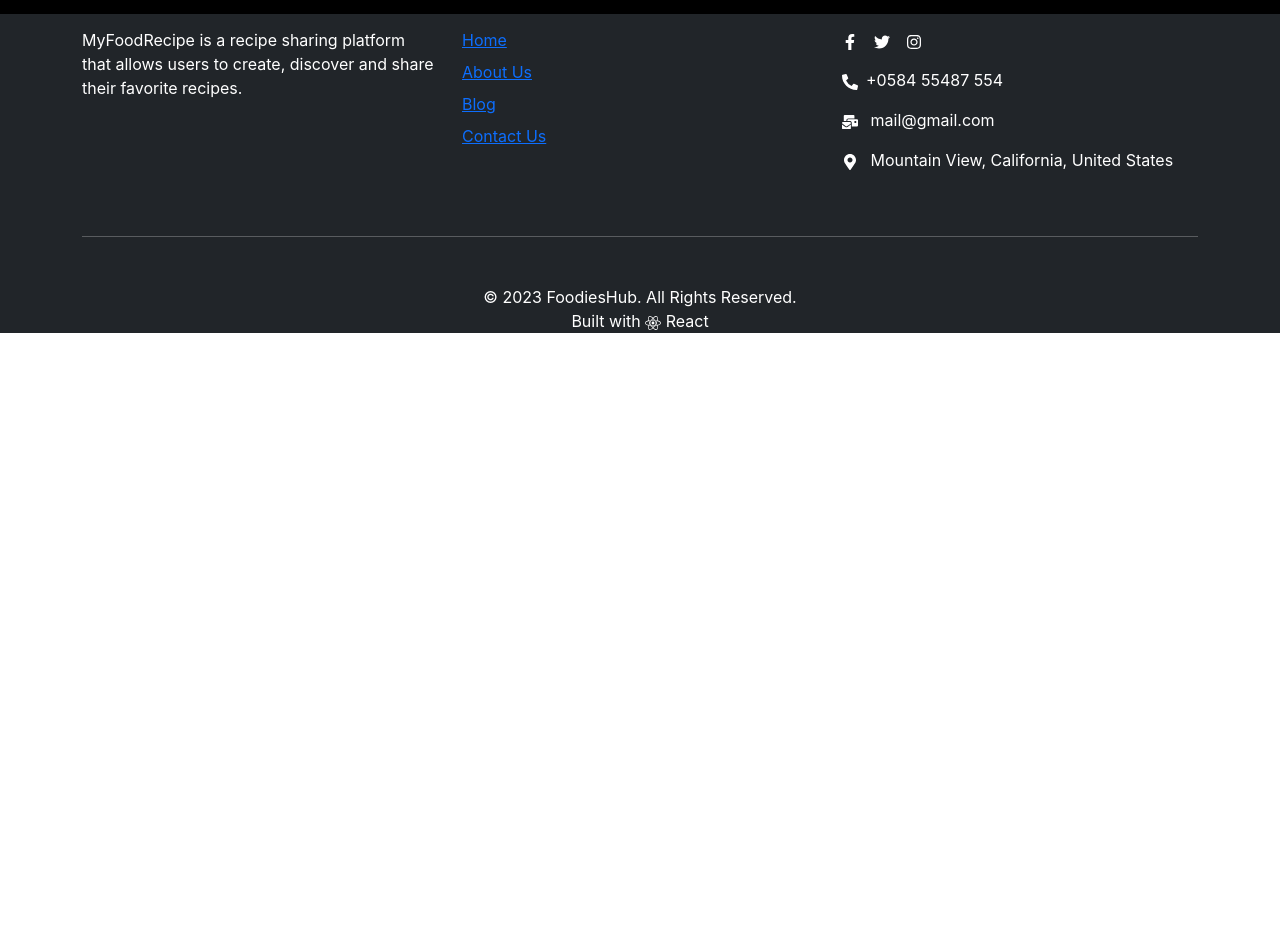
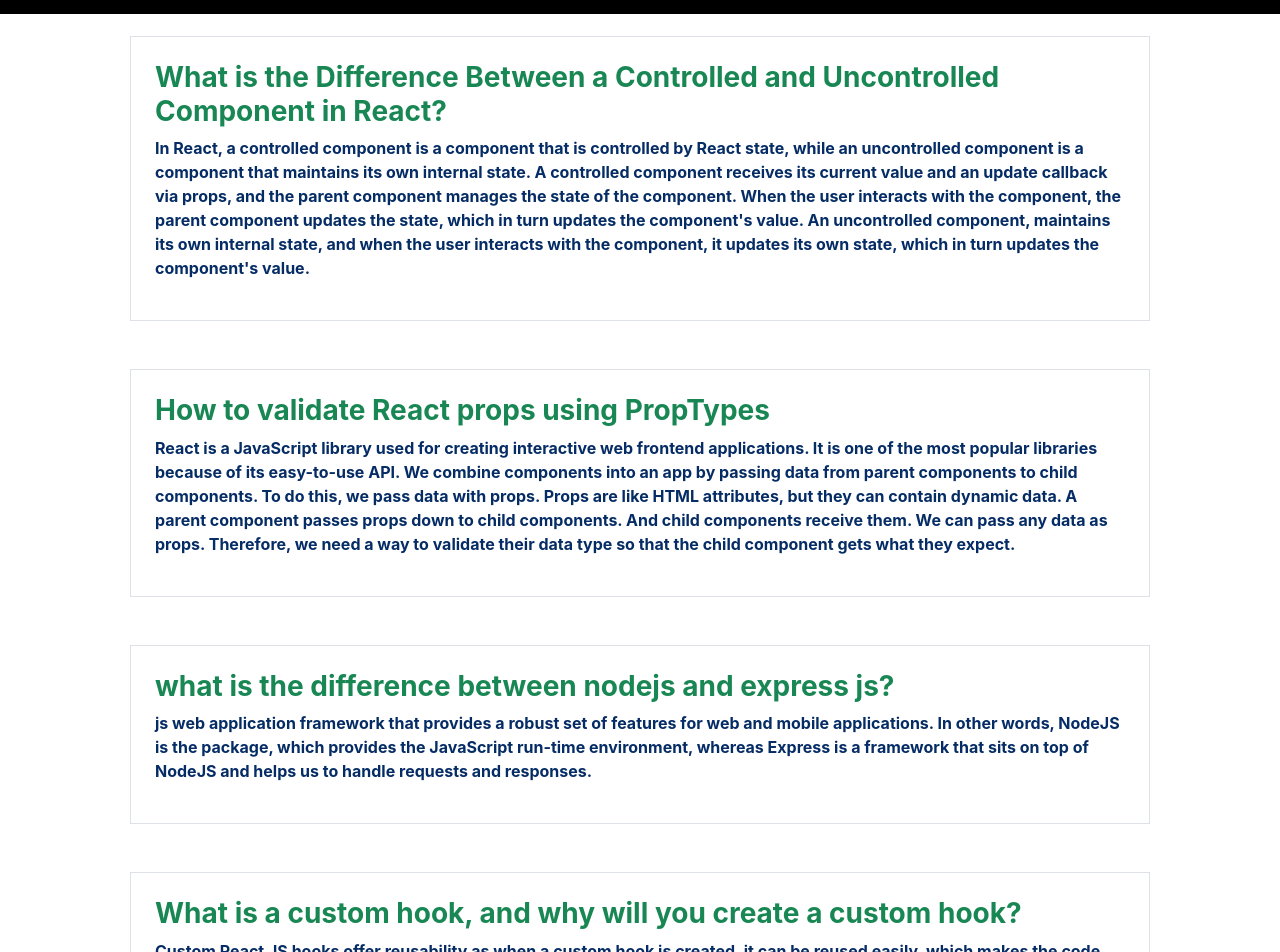
Before and after one commit to sanaullahsaber/foodies-hub, a React (Vite) app: page /blog in a window 1280 px wide. Shown: the part 60-1012 px from the top of the page. Before the commit the page ends 800 px from the top, so only its background shows below. Built offline with nearby package versions, Linux system fonts and the light colour scheme.

Commit message:
blog page added

```diff
--- a/src/pages/Blog/Blog.jsx
+++ b/src/pages/Blog/Blog.jsx
@@ -7,7 +7,68 @@ import Card from "react-bootstrap/Card";
 const Blog = () => {
   return (
     <div>
+      <Container className="mt-5 p-5">
+        <Col className="border p-4 mb-5">
+          <h3 className="text-success fw-bold">
+            What is the Difference Between a Controlled and Uncontrolled
+            Component in React?
+          </h3>
 
+          <p className="text-primary-emphasis fw-bold">
+            In React, a controlled component is a component that is controlled
+            by React state, while an uncontrolled component is a component that
+            maintains its own internal state. A controlled component receives
+            its current value and an update callback via props, and the parent
+            component manages the state of the component. When the user
+            interacts with the component, the parent component updates the
+            state, which in turn updates the component's value. An uncontrolled
+            component, maintains its own internal state, and when the user
+            interacts with the component, it updates its own state, which in
+            turn updates the component's value.
+          </p>
+        </Col>
+        <Col className="border p-4 mb-5">
+          <h3 className="text-success fw-bold">
+            How to validate React props using PropTypes
+          </h3>
+          <p className="text-primary-emphasis fw-bold">
+            React is a JavaScript library used for creating interactive web
+            frontend applications. It is one of the most popular libraries
+            because of its easy-to-use API. We combine components into an app by
+            passing data from parent components to child components. To do this,
+            we pass data with props. Props are like HTML attributes, but they
+            can contain dynamic data. A parent component passes props down to
+            child components. And child components receive them. We can pass any
+            data as props. Therefore, we need a way to validate their data type
+            so that the child component gets what they expect.
+          </p>
+        </Col>
+
+        <Col className="border p-4 mb-5">
+          <h3 className="text-success fw-bold">
+            what is the difference between nodejs and express js?
+          </h3>
+          <p className="text-primary-emphasis fw-bold">
+            js web application framework that provides a robust set of features
+            for web and mobile applications. In other words, NodeJS is the
+            package, which provides the JavaScript run-time environment, whereas
+            Express is a framework that sits on top of NodeJS and helps us to
+            handle requests and responses.
+          </p>
+        </Col>
+        <Col className="border p-4 mb-5">
+          <h3 className="text-success fw-bold">
+            What is a custom hook, and why will you create a custom hook?
+          </h3>
+          <p className="text-primary-emphasis fw-bold">
+            Custom React JS hooks offer reusability as when a custom hook is
+            created, it can be reused easily, which makes the code cleaner and
+            reduces the time to write the code. It also enhances the rendering
+            speed of the code as a custom hook does not need to be rendered
+            again and again while rendering the whole code.
+          </p>
+        </Col>
+      </Container>
     </div>
   );
 };
```
